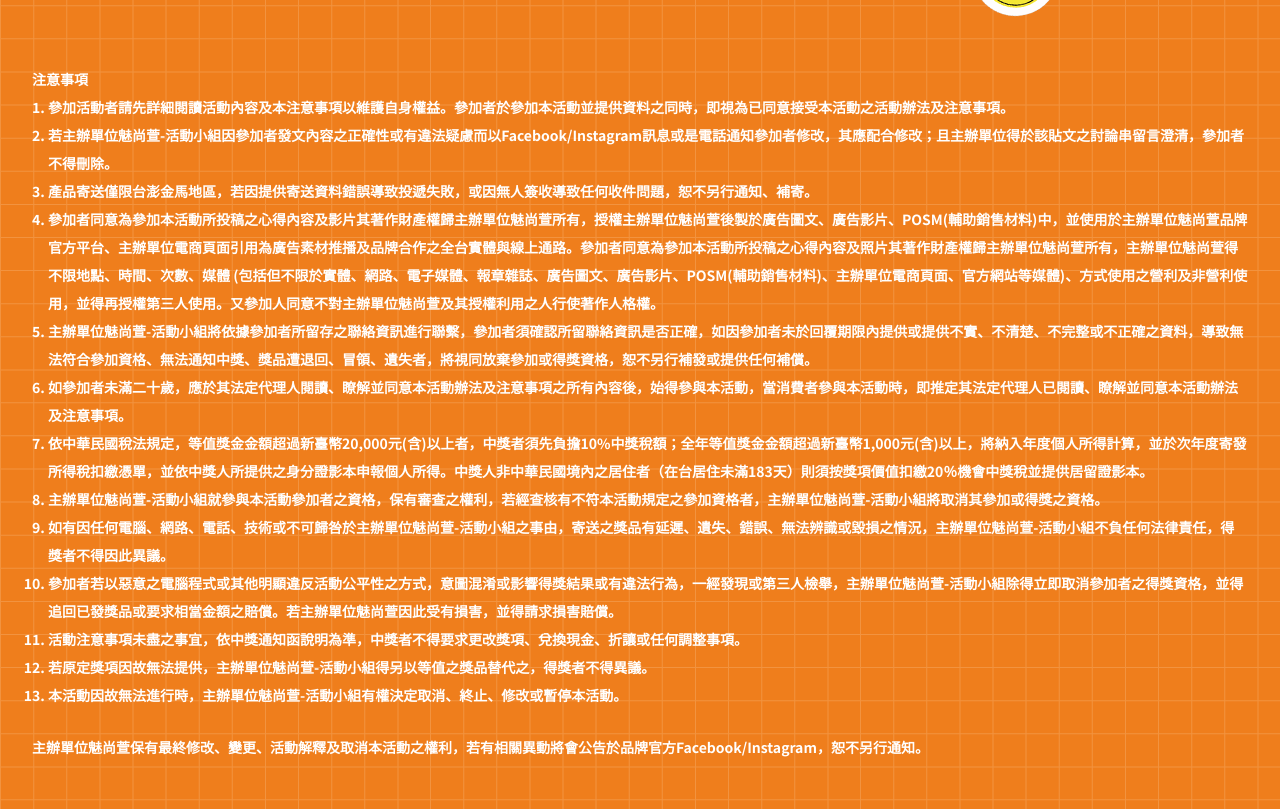
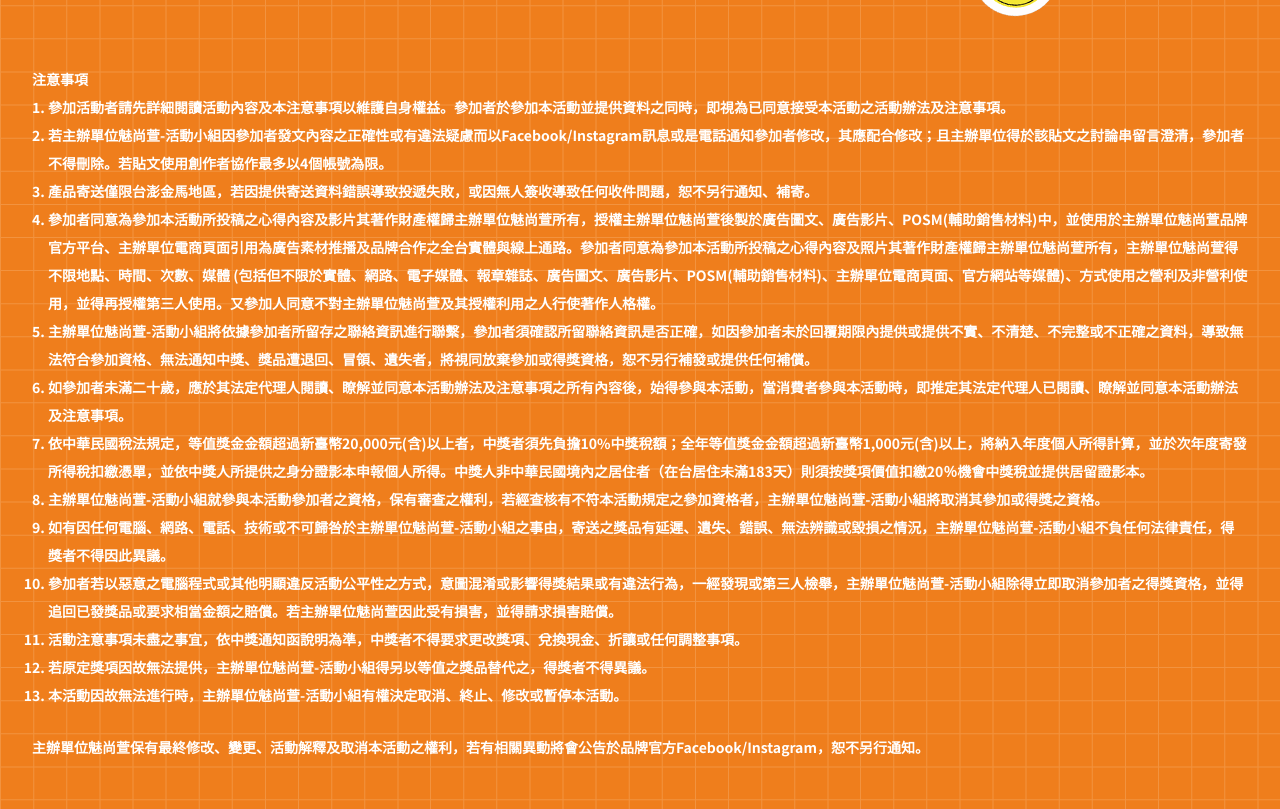
Before and after one commit to Ping-Hsuan-Yu/miseenscene_aespa, a React (Vite) app: page / in a window 1280 px wide. Shown: the part 8800-9609 px from the top of the page. Built offline with nearby package versions, Linux system fonts and the light colour scheme; no server answers.

Commit message:
增加注意事項

```diff
--- a/src/page/Section5.tsx
+++ b/src/page/Section5.tsx
@@ -52,7 +52,7 @@
                   參加活動者請先詳細閱讀活動內容及本注意事項以維護自身權益。參加者於參加本活動並提供資料之同時，即視為已同意接受本活動之活動辦法及注意事項。
                 </li>
                 <li>
-                  若主辦單位魅尚萱-活動小組因參加者發文內容之正確性或有違法疑慮而以Facebook/Instagram訊息或是電話通知參加者修改，其應配合修改；且主辦單位得於該貼文之討論串留言澄清，參加者不得刪除。
+                  若主辦單位魅尚萱-活動小組因參加者發文內容之正確性或有違法疑慮而以Facebook/Instagram訊息或是電話通知參加者修改，其應配合修改；且主辦單位得於該貼文之討論串留言澄清，參加者不得刪除。若貼文使用創作者協作最多以4個帳號為限。
                 </li>
                 <li>
                   產品寄送僅限台澎金馬地區，若因提供寄送資料錯誤導致投遞失敗，或因無人簽收導致任何收件問題，恕不另行通知、補寄。
--- a/src/page/SignUp.tsx
+++ b/src/page/SignUp.tsx
@@ -890,7 +890,7 @@
                   參加活動者請先詳細閱讀活動內容及本注意事項以維護自身權益。參加者於參加本活動並提供資料之同時，即視為已同意接受本活動之活動辦法及注意事項。
                 </li>
                 <li>
-                  若主辦單位魅尚萱-活動小組因參加者發文內容之正確性或有違法疑慮而以Facebook/Instagram訊息或是電話通知參加者修改，其應配合修改；且主辦單位得於該貼文之討論串留言澄清，參加者不得刪除。
+                  若主辦單位魅尚萱-活動小組因參加者發文內容之正確性或有違法疑慮而以Facebook/Instagram訊息或是電話通知參加者修改，其應配合修改；且主辦單位得於該貼文之討論串留言澄清，參加者不得刪除。若貼文使用創作者協作最多以4個帳號為限。
                 </li>
                 <li>
                   產品寄送僅限台澎金馬地區，若因提供寄送資料錯誤導致投遞失敗，或因無人簽收導致任何收件問題，恕不另行通知、補寄。
```
